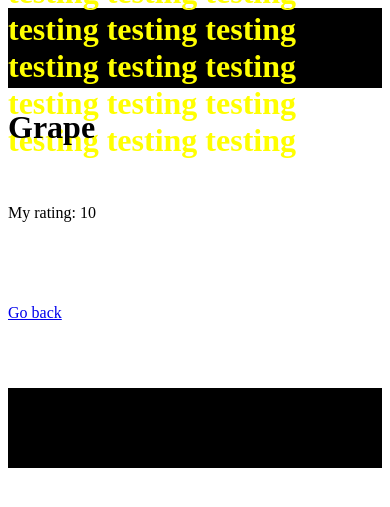
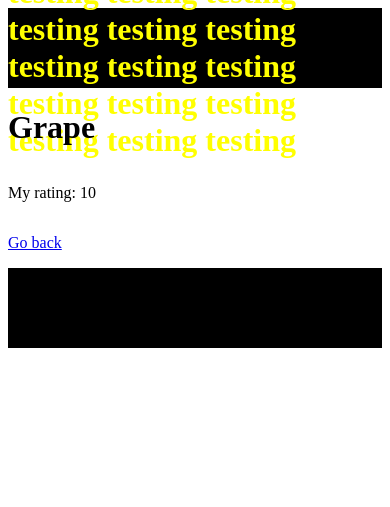
Before and after one commit to CalebCurry/flask-practice, a Flask app: page /drinks/1 in a window 390 px wide; the page is wider, and only the part inside the window is pictured. Shown: the top 507 px of that part. Run offline with Flask 2, Linux system fonts and the light colour scheme; parts of the project's set-up code (start-up, migrations or seed data) failed here and were passed over.

Commit message:
This might break it but gotta check on phone

```diff
--- a/drink_ratings/static/style.css
+++ b/drink_ratings/static/style.css
@@ -25,9 +25,9 @@ footer {
 main {
     grid-area: main;
     display: grid;
-    grid-template-columns: 1fr 1fr 1fr;
+    /*grid-template-columns: 1fr 1fr 1fr; */
     grid-template-columns: repeat(auto-fill, minmax(30em, 1fr));
-    grid-auto-rows: minmax(100px, auto);
+    /*grid-auto-rows: minmax(30em, auto); */
 
 }
 
```
